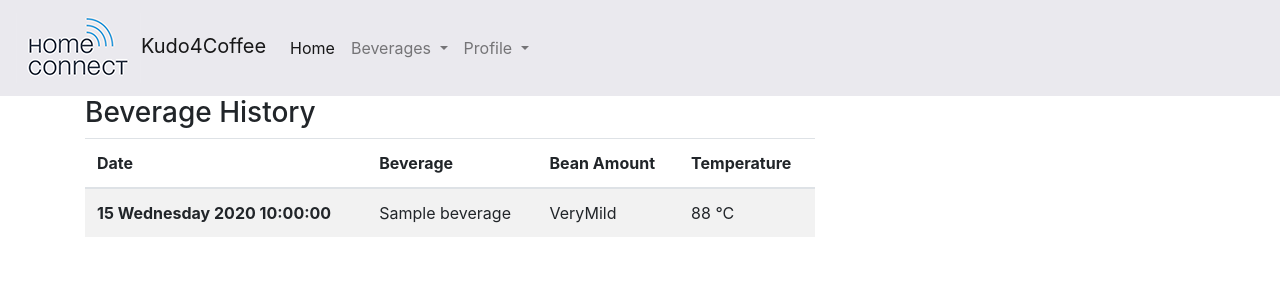
After one commit to vchrisb/Kudo4Coffee, a Django app: page /beverages/history in a window 1280 px wide. The commit adds this page. Shown: the top 300 px of the page. Run offline with Django 3.2, Linux system fonts and the light colour scheme; a user stored in the database is signed in; tables that the repository leaves empty hold one stand-in row (values such as "Sample post"); some libraries are stand-ins or nearby versions.

Commit message:
beverage history

```diff
--- a/Kudo4Coffee/settings.py
+++ b/Kudo4Coffee/settings.py
@@ -120,12 +120,13 @@ LANGUAGE_CODE = 'en-us'
 
 TIME_ZONE = 'UTC'
 
-USE_I18N = True
+USE_I18N = False
 
-USE_L10N = True
+USE_L10N = False
 
 USE_TZ = True
 
+DATETIME_FORMAT = "d l Y H:i:s"
 
 # Static files (CSS, JavaScript, Images)
 # https://docs.djangoproject.com/en/2.2/howto/static-files/
--- a/beverages/urls.py
+++ b/beverages/urls.py
@@ -4,4 +4,5 @@ from . import views
 
 urlpatterns = [
     path('', views.beverage, name='beverage'),
+    path('history', views.beverage_history, name='beverage_history'),
 ]
--- a/beverages/views.py
+++ b/beverages/views.py
@@ -37,6 +37,14 @@ def beverage(request):
         }
     return render(request, "beverage.html", context)
 
+
+@login_required
+def beverage_history(request):
+    orders = list(BeverageHistory.objects.filter(created_by=request.user))
+    context = {
+        "orders": orders,
+    }
+    return render(request, "beverage_history.html", context)
 
 def do_api_call(beverage, beanamount, fillquantity ):
 
--- a/templates/beverage.html
+++ b/templates/beverage.html
@@ -4,7 +4,7 @@
 
 <div class="container">
     <div class="row row-content">
-      <div class="col-sm-4 col-md-4">
+      <div class="col-sm-12 col-md-8 col-md-offset-2 col-lg-8 col-lg-offset-2">
           <h3>Order Beverage</h3>
           {% if alert %}
           <div class="alert alert-danger" role="alert">
--- /dev/null
+++ b/templates/beverage_history.html
@@ -0,0 +1,32 @@
+{% extends "base.html" %}
+{% load crispy_forms_tags %}
+{% block content %}
+
+<div class="container">
+    <div class="row row-content">
+      <div class="col-sm-12 col-md-8 col-md-offset-2 col-lg-8 col-lg-offset-2">
+            <h3>Beverage History</h3>
+            <table class="table table-striped">
+                <thead>
+                    <tr>
+                    <th scope="col">Date</th>
+                    <th scope="col">Beverage</th>
+                    <th scope="col">Bean Amount</th>
+                    <th scope="col">Temperature</th>
+                    </tr>
+                </thead>
+                <tbody>
+                {% for order in orders %}
+                    <tr>
+                        <th scope="row">{{ order.created_at }}</th>
+                        <td>{{ order.beverage }}</td>
+                        <td>{{ order.bean_amount }}</td>
+                        <td>{{ order.get_temperature_display }}</td
+                    </tr>
+                {% endfor %}
+                </tbody>
+            </table>
+      </div>
+    </div>
+</div>
+{% endblock %}
--- a/templates/navbar.html
+++ b/templates/navbar.html
@@ -17,7 +17,7 @@
               </a>
               <div class="dropdown-menu text-right" aria-labelledby="navbarDropdownMenuLink">
                   <a class="dropdown-item" href="{% url 'beverage' %}">Order Beverage</a>
-                  <a class="dropdown-item" href="#">Order History</a>
+                  <a class="dropdown-item" href="{% url 'beverage_history' %}">Order History</a>
               </div>
             </li>
             <li class="nav-item dropdown">
@@ -33,6 +33,9 @@
             <li class="nav-item ">
               <a class="nav-link" href="{% url 'login' %}">Sign In</a>
             </li>
+            <li class="nav-item ">
+                <a class="nav-link" href="{% url 'signup' %}">Sign Up</a>
+              </li>
           {% endif %}
         </ul>
   </div>
```
